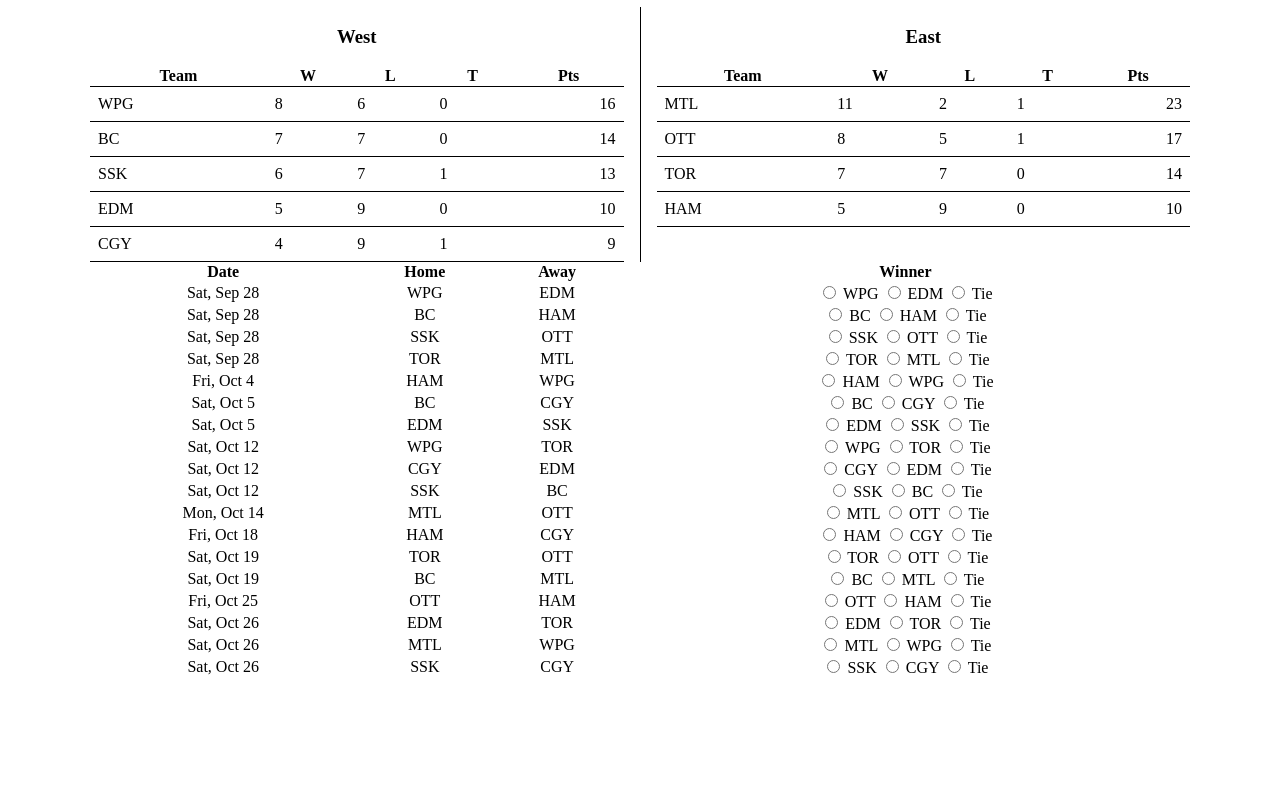
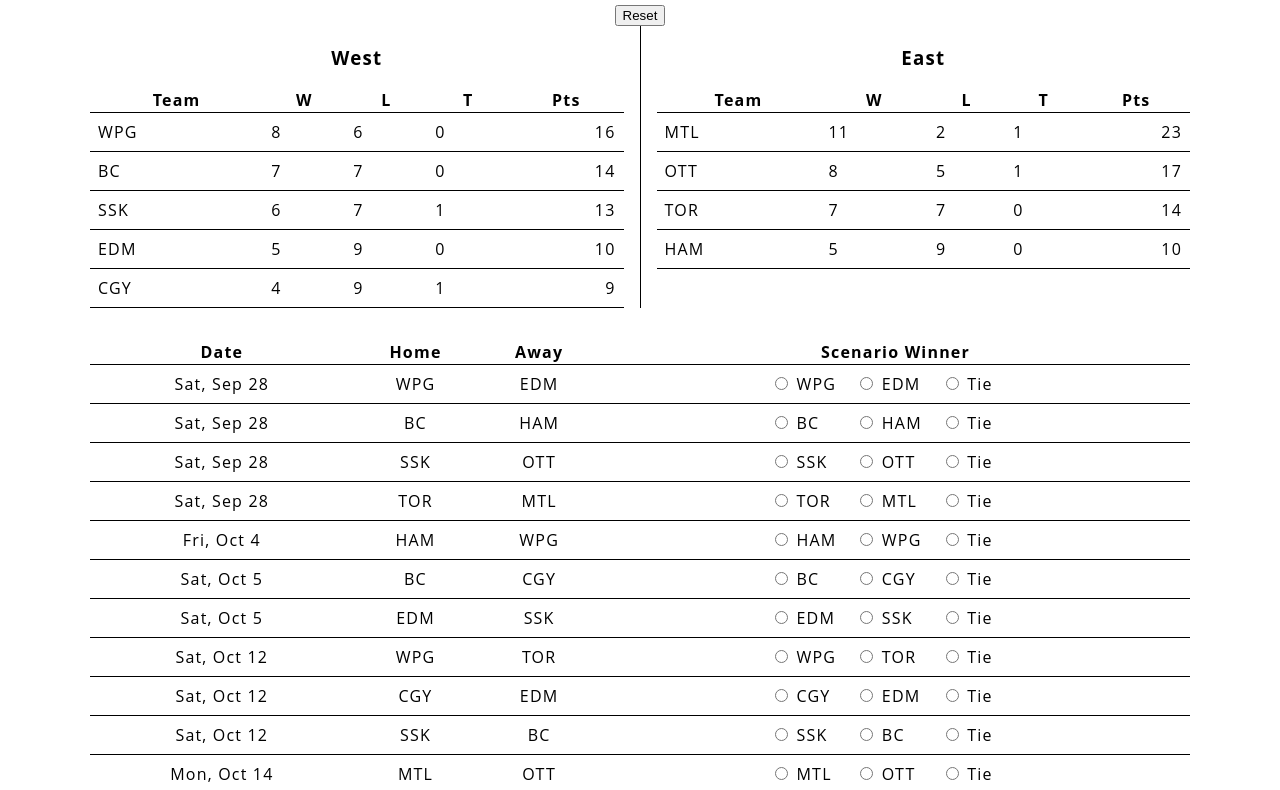
Before and after one commit to 110yards/playoff-machine, a plain HTML site: page src/index.html in a window 1280 px wide. Shown: the part 81-871 px from the top of the page. Before the commit the page ends 800 px from the top, so only its background shows below. Drawn offline with Linux system fonts and the light colour scheme.

Commit message:
Reset, alignment

```diff
--- a/src/assets/css/styles.css
+++ b/src/assets/css/styles.css
@@ -6,3 +6,124 @@ body {
     letter-spacing: 1.2px;
     background-color: var(--offwhite);
 }
+
+section {
+    padding-bottom: 2rem;
+}
+
+
+.hidden {
+    display: none;
+}
+
+#loading {
+    display: flex;
+    justify-content: center;
+    align-items: center;
+    height: 100vh;
+    background-color: #f0f0f0;
+}
+
+#loading h1 {
+    font-size: 2rem;
+}
+
+.container {
+    display: flex;
+    flex-direction: column;
+    align-items: center;
+    max-width: 1100px;
+    margin: 0 auto;
+}
+
+
+#standings {
+    display: flex;
+    flex-direction: column;
+    justify-content: center;
+    align-items: center;
+    width: 100%;
+}
+
+#west,
+#east {
+    display: flex;
+    flex-direction: column;
+    align-items: center;
+    width: 50%;
+}
+
+@media (min-width: 600px) {
+    #standings {
+        flex-direction: row;
+        /* align to top */
+        align-items: flex-start;
+    }
+
+    #west {
+        padding-right: 1rem;
+        border-right: 1px solid black;
+    }
+
+    #east {
+        padding-left: 1rem;
+    }
+}
+
+
+#west h4,
+#east h4 {
+    font-size: 1.5rem;
+}
+
+#west table,
+#east table {
+    width: 100%;
+    border-collapse: collapse;
+}
+
+#west table th,
+#east table th {
+    border-bottom: 1px solid black;
+}
+
+#west table td,
+#east table td {
+    border-bottom: 1px solid black;
+    padding: 0.5rem;
+}
+
+#west table td:first-child,
+#east table td:first-child {
+    text-align: left;
+}
+
+#west table td:last-child,
+#east table td:last-child {
+    text-align: right;
+}
+
+#future-games {
+    width: 100%;
+    text-align: center;
+}
+
+#future-games table {
+    width: 100%;
+    border-collapse: collapse;
+}
+
+#future-games table th {
+    border-bottom: 1px solid black;
+}
+
+#future-games table td {
+    border-bottom: 1px solid black;
+    padding: 0.5rem;
+}
+
+#future-games .forecast-team {
+    display: inline-block;
+    text-align: left;
+    width: 5rem;
+}
--- a/src/index.html
+++ b/src/index.html
@@ -5,111 +5,11 @@
     <meta name="viewport" content="width=device-width, initial-scale=1.0" />
     <meta charset="UTF-8">
     <title></title>
-    <link rel="stylesheet" type="stylesheet" href="assets/css/styles.css">
+    <link rel="stylesheet" href="assets/css/styles.css">
 
     <script type="module" src="assets/js/index.js"></script>
 
     <style>
-        .hidden {
-            display: none;
-        }
-
-        #loading {
-            display: flex;
-            justify-content: center;
-            align-items: center;
-            height: 100vh;
-            background-color: #f0f0f0;
-        }
-
-        #loading h1 {
-            font-size: 2rem;
-        }
-
-        .container {
-            display: flex;
-            flex-direction: column;
-            align-items: center;
-            max-width: 1100px;
-            margin: 0 auto;
-        }
-
-
-        #standings {
-            display: flex;
-            flex-direction: column;
-            justify-content: center;
-            align-items: center;
-            width: 100%;
-        }
-
-        #west,
-        #east {
-            display: flex;
-            flex-direction: column;
-            align-items: center;
-            width: 50%;
-        }
-
-        @media (min-width: 600px) {
-            #standings {
-                flex-direction: row;
-                /* align to top */
-                align-items: flex-start;
-            }
-
-            #west {
-                padding-right: 1rem;
-                border-right: 1px solid black;
-            }
-
-            #east {
-                padding-left: 1rem;
-            }
-        }
-
-
-        #west h4,
-        #east h4 {
-            font-size: 1.5rem;
-        }
-
-        #west table,
-        #east table {
-            width: 100%;
-            border-collapse: collapse;
-        }
-
-        #west table th,
-        #east table th {
-            border-bottom: 1px solid black;
-        }
-
-        #west table td,
-        #east table td {
-            border-bottom: 1px solid black;
-            padding: 0.5rem;
-        }
-
-        #west table td:first-child,
-        #east table td:first-child {
-            text-align: left;
-        }
-
-        #west table td:last-child,
-        #east table td:last-child {
-            text-align: right;
-        }
-
-        #future-games {
-            width: 100%;
-            text-align: center;
-        }
-
-        #future-games table {
-            width: 100%;
-            border-collapse: collapse;
-        }
     </style>
 
 
@@ -118,6 +18,7 @@
 <body>
     <div class="container hidden">
         <h1>CFL Playoff Machine - <span id="season"></span> edition</h1>
+        <button type="button" onclick="reset()">Reset</button>
 
         <section id="standings">
             <div id="west">
@@ -164,7 +65,7 @@
                         <th>Date</th>
                         <th>Home</th>
                         <th>Away</th>
-                        <th>Winner</th>
+                        <th>Scenario Winner</th>
                     </tr>
                 </thead>
                 <tbody>
@@ -225,6 +126,17 @@
         renderStandings();
     }
 
+    function reset() {
+        Object.values(games).forEach(game => {
+            if (!game.future) {
+                return;
+            }
+            game.winner = null;
+        });
+
+        renderStandings();
+    }
+
 
     async function main() {
         const data = await loadData();
@@ -253,9 +165,9 @@
                 <td>${game.home}</td>
                 <td>${game.away}</td>
                 <td>
-                    <input type="radio" name="${game.id}" value="${game.home}" onchange="forecastResult(${game.id}, '${game.home}')"> ${game.home}
-                    <input type="radio" name="${game.id}" value="${game.away}" onchange="forecastResult(${game.id}, '${game.away}')"> ${game.away}
-                    <input type="radio" name="${game.id}" value="tie" onchange="forecastResult(${game.id}, 'tie')"> Tie
+                    <span class='forecast-team'><input type="radio" name="${game.id}" value="${game.home}" onchange="forecastResult(${game.id}, '${game.home}')"> ${game.home}</span>
+                    <span class='forecast-team'><input type="radio" name="${game.id}" value="${game.away}" onchange="forecastResult(${game.id}, '${game.away}')"> ${game.away}</span>
+                    <span class='forecast-team'><input type="radio" name="${game.id}" value="tie" onchange="forecastResult(${game.id}, 'tie')"> Tie</span>
                 </td>
             `;
 
@@ -265,6 +177,7 @@
 
     main();
     window.forecastResult = forecastResult;
+    window.reset = reset;
 
 </script>
 
```
